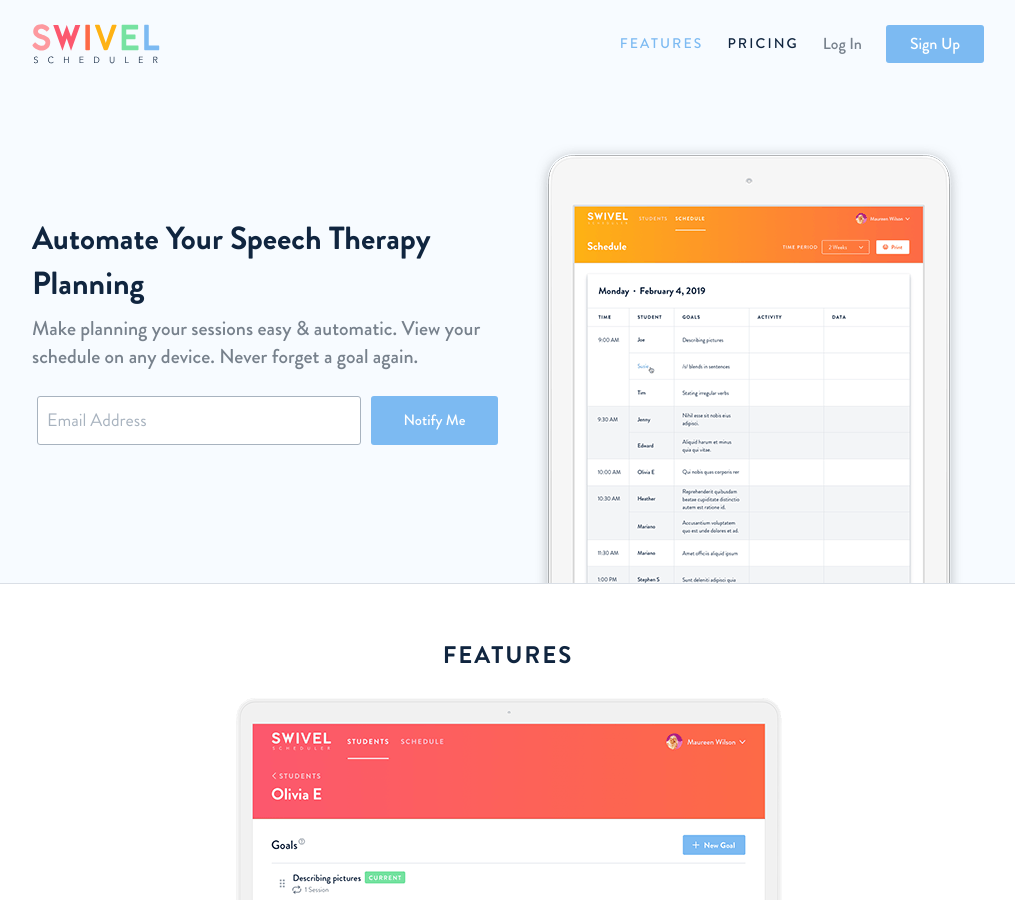
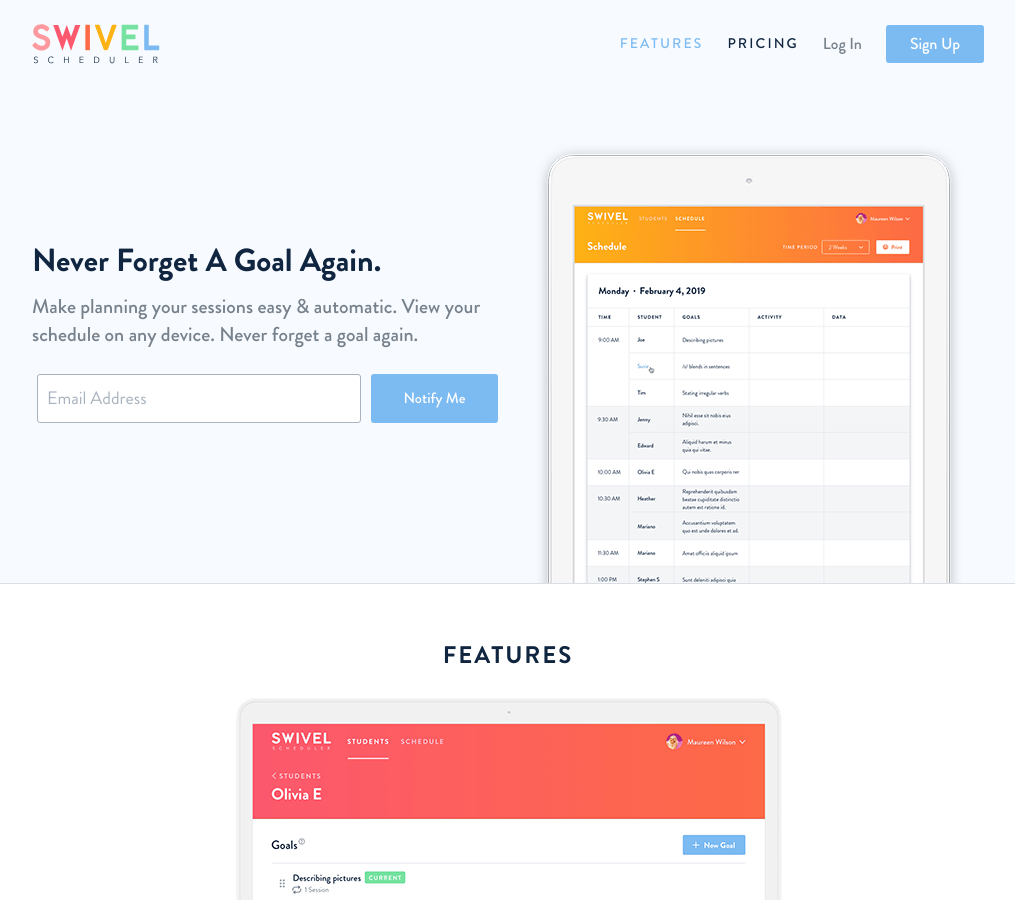
Before and after one commit to swivelscheduler/swivelscheduler.com, a Jekyll site: the page built from index.md, in a window 1280 px wide and 900 px high. Shown: the whole window, without its empty margins (132-1147 px from the left). Built offline with Jekyll 4.4.1, drawn with Linux system fonts in a browser that asks for light colours.

Commit message:
Updated Index

```diff
--- a/index.md
+++ b/index.md
@@ -2,7 +2,7 @@
 title: Swivel Scheduler &middot; SLP Scheduling Tool
 description: Automate your Speech Therapy Training. Make planning your sessions easy
   & automatic. View your schedule on any device. Never forget a goal again.
-intro_heading: Automate Your Speech Therapy Planning
+intro_heading: Never Forget A Goal Again.
 intro_subtitle: Make planning your sessions easy & automatic. View your schedule on
   any device. Never forget a goal again.
 intro_img: images/img01.png
```
